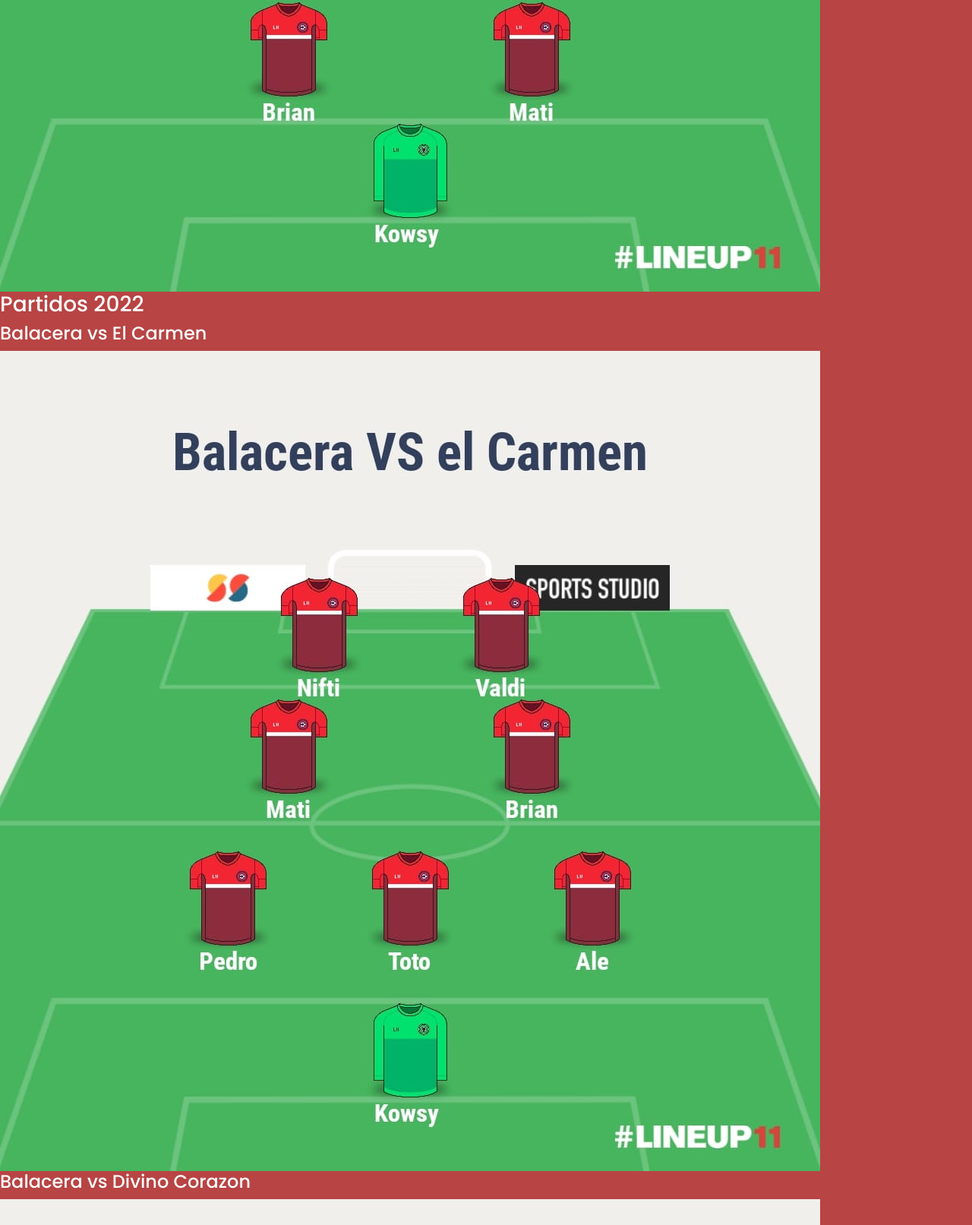
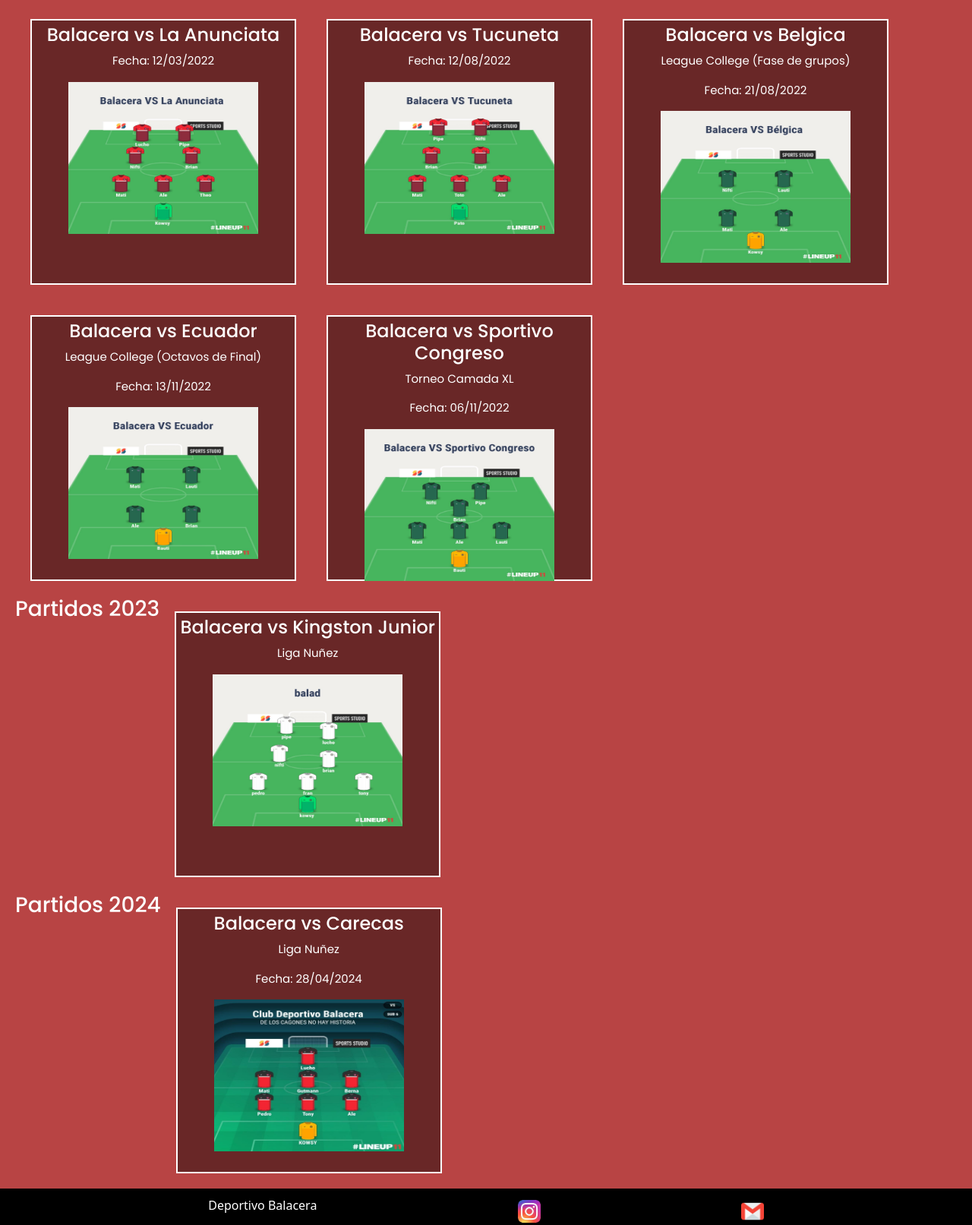
Before and after one commit to ElChouny/PreEntrega2-Torquatti, a website: page pages/alineaciones-del-equipo.html in a window 1280 px wide. Shown: the part 957-2570 px from the top of the page at 76% size. Drawn offline with nearby package versions, Linux system fonts and the light colour scheme.

Commit message:
Alineaciones

```diff
--- a/pages/alineaciones-del-equipo.html
+++ b/pages/alineaciones-del-equipo.html
@@ -48,51 +48,70 @@
         <section class="alineaciones-del-equipo">
             <h2>ALINEACIONES PARTIDO A PARTIDO</h2>
             <div class="alineaciones-container">
+                <h3>PARTIDOS 2021</h3>
                 <div class="alineacion">
-                    <h3>PARTIDOS 2021</h3>
                     <h4>Amistoso 2021</h4>
                     <img src="../img/Amistoso-2021.jpg" alt="Alineación partido 2021">
-                    <!-- Aquí puedes agregar más detalles sobre la alineación si lo deseas -->
                 </div>
-                <!-- Repite este bloque para cada partido -->
-
+            </div>
+            <div class="alineaciones-container">
+                <h3>Partidos 2022</h3>
                 <div class="alineacion">
-                    <h3>Partidos 2022</h3>
                     <h4>Balacera vs El Carmen</h4>
+                    <p>Fecha: 11/02/2022</p>
                     <img src="../img/Partido vs El Carmen.jpg" alt="Alineación partido vs El Carmen">
-                    <!-- Aquí puedes agregar más detalles sobre la alineación si lo deseas -->
-                </div>
-                <!-- Repite este bloque para cada partido -->
                 </div>
                 <div class="alineacion">
                     <h4>Balacera vs Divino Corazon</h4>
+                    <p>Fecha: 05/03/2022</p>
                     <img src="../img/Partido vs Divino Corazon.jpg" alt="Alineación partido vs Divino Corazon">
-                <!-- Aquí puedes agregar más detalles sobre la alineación si lo deseas -->
-            </div>
-            <!-- Repite este bloque para cada partido -->
                 </div>
                 <div class="alineacion">
                     <h4>Balacera vs La Anunciata</h4>
+                    <p>Fecha: 12/03/2022</p>
                     <img src="../img/Partido vs La Anunciata.jpg" alt="Alineación partido vs La Anunciata">
-                <!-- Aquí puedes agregar más detalles sobre la alineación si lo deseas -->
                 </div>
-            <!-- Repite este bloque para cada partido -->
                 <div class="alineacion">
                     <h4>Balacera vs Tucuneta</h4>
+                    <p>Fecha: 12/08/2022</p>
                     <img src="../img/Partido vs Tucuneta.jpg" alt="Alineación partido vs Tucuneta">
-                <!-- Aquí puedes agregar más detalles sobre la alineación si lo deseas -->
                 </div>
-            <!-- Repite este bloque para cada partido -->
+                <div class="alineacion">
+                    <h4>Balacera vs Belgica</h4>
+                    <p>League College (Fase de grupos)</p>
+                    <p>Fecha: 21/08/2022</p>
+                    <img src="../img/Partido vs Belgica.jpg" alt="Alineación partido vs Belgica">
+                </div>
+                <div class="alineacion">
+                    <h4>Balacera vs Ecuador</h4>
+                    <p>League College (Octavos de Final)</p>
+                    <p>Fecha: 13/11/2022</p>
+                    <img src="../img/Partido vs Ecuador.jpg" alt="Alineación partido vs Ecuador">
+                </div>
+                <div class="alineacion">
+                    <h4>Balacera vs Sportivo Congreso</h4>
+                    <p>Torneo Camada XL</p>
+                    <p>Fecha: 06/11/2022</p>
+                    <img src="../img/Partido vs Sportivo Congreso.jpg" alt="Alineación partido vs Sportivo Congreso">
                 </div>
             </div>
+            <div class="alineaciones-container">
+                <h3>Partidos 2023</h3>
                 <div class="alineacion">
-                <h4>Balacera vs La Anunciata</h4>
-                <img src="../img/Partido vs La Anunciata.jpg" alt="Alineación partido vs La Anunciata">
-                <!-- Aquí puedes agregar más detalles sobre la alineación si lo deseas -->
+                    <h4>Balacera vs Kingston Junior</h4>
+                    <p>Liga Nuñez</p>
+                    <img src="../img/Partido vs Kingston Junior.jpg" alt="Alineación partido vs Kingston Junior">
                 </div>
-            <!-- Repite este bloque para cada partido -->
             </div>
-
+            <div class="alineaciones-container">
+                <h3>Partidos 2024</h3>
+                <div class="alineacion">
+                    <h4>Balacera vs Carecas</h4>
+                    <p>Liga Nuñez</p>
+                    <p>Fecha: 28/04/2024</p>
+                    <img src="../img/Partido vs Carecas.jpg" alt="Alineación partido vs Carecas">
+                </div>
+            </div>
             </div>
         </section>
     </main>
--- a/scss/base/_media-querys.scss
+++ b/scss/base/_media-querys.scss
@@ -20,6 +20,13 @@
 @media (max-width:940px) {
     .torneos {
         .torneos-disputados {
+            display: grid;
+            grid-template-columns: repeat(2, 1fr);
+            grid-template-rows: repeat(2, 1fr);
+        }
+    }
+    .alineaciones {
+        .alineaciones-container {
             display: grid;
             grid-template-columns: repeat(2, 1fr);
             grid-template-rows: repeat(2, 1fr);
@@ -56,6 +63,13 @@
             grid-template-rows: repeat(1, 1fr);
         }
     }
+    .alineaciones {
+        .alineaciones-container {
+            display: grid;
+            grid-template-columns: repeat(2, 1fr);
+            grid-template-rows: repeat(2, 1fr);
+        }
+    }
 }
 
 @media(max-width:400px) {
@@ -86,4 +100,11 @@
             grid-template-rows: repeat(1, 1fr);
         }
     }
+    .alineaciones {
+        .alineaciones-container {
+            display: grid;
+            grid-template-columns: repeat(2, 1fr);
+            grid-template-rows: repeat(2, 1fr);
+        }
+    }
 }
--- a/scss/components/_alineaciones-del-equipo.scss
+++ b/scss/components/_alineaciones-del-equipo.scss
@@ -2,26 +2,44 @@
 .alineaciones {
     .alineaciones-del-equipo {
         font-family: "Poppins", sans-serif;
-        font-size: 10px;
-        font-weight: 10px;
+        font-size: 15px;
+        font-weight: 20px;
         font-style: normal;
         background-color: rgb(184, 68, 68);
         color: white;
-        flex-wrap: wrap;
+        justify-content: space-around;
+        h2{
+            text-align: center;
+        }
         .alineaciones-container {
+            text-align: center;
+            display: grid;
+            grid-template-rows: repeat(3, 1fr);
+            grid-template-columns: repeat(3, 1fr);
+            padding-left: 20px;
             display: flex;
             flex-wrap: wrap;
-
-            .alineaciones {
-                flex: 0 0 30%;
-                /* Establece el ancho deseado para cada alineación */
-                margin: 10px;
-
-                h2 {
-                    font-size: 10px;
+            h3{
+                text-align: center;
+            }
+            .alineacion{
+                border: 2px white solid;
+                padding: 5px;
+                width: 350px;
+                height: 350px;
+                background-color: rgb(105, 39, 39);
+                margin: 20px;
+                h4{
+                    text-align: center;
                 }
-
-                img {height: auto;}
+                p{
+                    text-align: center;
+                }
+                img{
+                    width: 250px;
+                    height: 250px;
+                    padding-bottom: 50px;
+                }
             }
         }
     }
```
Also changed, not shown: pages/torneos-disputados.html (+22 -6 lines), css/estilos.css, img/league-college-intercolegial.jpg (added). Lines whose indentation alone changed are shown as unchanged.
